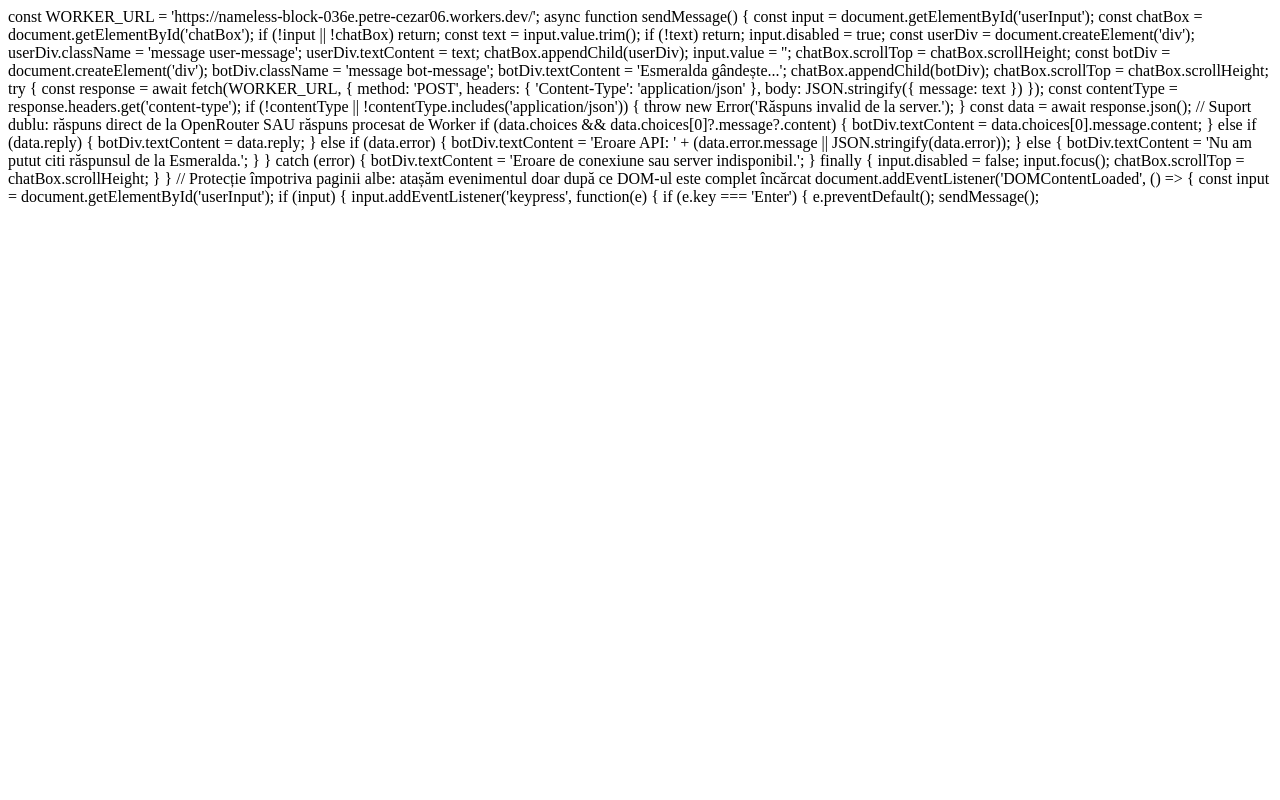
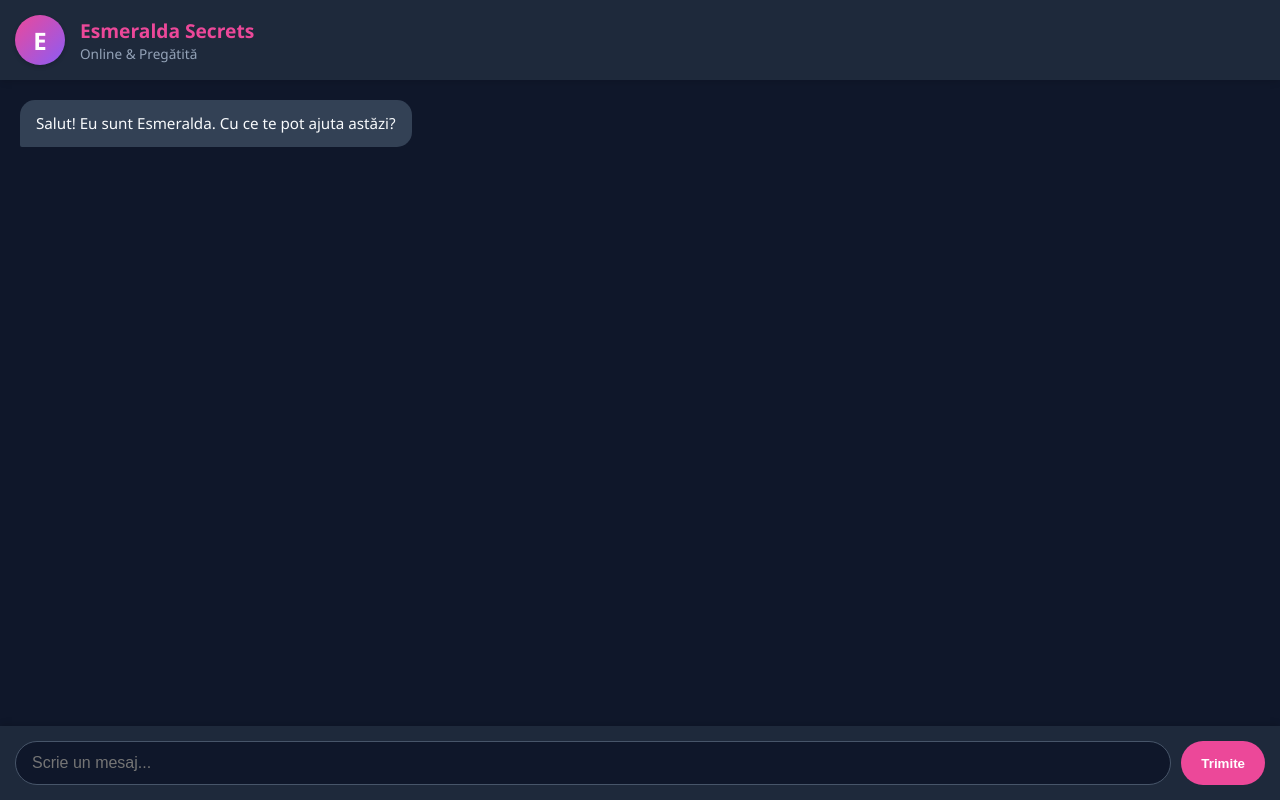
Before and after one commit to petrecezar06-prog/Esmaralda-secrets, a plain HTML site: page index.html in a window 1280 px wide. Drawn offline with Linux system fonts and the light colour scheme.

Commit message:
Refactor index.html structure and styles

```diff
--- a/index.html
+++ b/index.html
@@ -1,3 +1,146 @@
+<!DOCTYPE html>
+<html lang="ro">
+<head>
+  <meta charset="UTF-8">
+  <meta name="viewport" content="width=device-width, initial-scale=1.0">
+  <title>Esmeralda Secrets</title>
+  <style>
+    :root {
+      --bg-color: #0f172a;
+      --chat-bg: #1e293b;
+      --text-color: #f8fafc;
+      --accent-color: #ec4899;
+      --user-msg: #3b82f6;
+      --bot-msg: #334155;
+    }
+    body {
+      margin: 0;
+      padding: 0;
+      font-family: 'Segoe UI', Tahoma, Geneva, Verdana, sans-serif;
+      background-color: var(--bg-color);
+      color: var(--text-color);
+      display: flex;
+      flex-direction: column;
+      height: 100vh;
+    }
+    header {
+      background-color: var(--chat-bg);
+      padding: 15px;
+      display: flex;
+      align-items: center;
+      gap: 15px;
+      box-shadow: 0 4px 6px -1px rgba(0, 0, 0, 0.1);
+    }
+    .avatar {
+      width: 50px;
+      height: 50px;
+      border-radius: 50%;
+      background: linear-gradient(135deg, #ec4899, #8b5cf6);
+      display: flex;
+      align-items: center;
+      justify-content: center;
+      font-size: 24px;
+      font-weight: bold;
+      color: white;
+      box-shadow: 0 2px 4px rgba(0,0,0,0.2);
+    }
+    .title-container h1 {
+      margin: 0;
+      font-size: 1.2rem;
+      color: var(--accent-color);
+    }
+    .title-container p {
+      margin: 0;
+      font-size: 0.85rem;
+      color: #94a3b8;
+    }
+    #chatBox {
+      flex: 1;
+      padding: 20px;
+      overflow-y: auto;
+      display: flex;
+      flex-direction: column;
+      gap: 15px;
+    }
+    .message {
+      max-width: 80%;
+      padding: 12px 16px;
+      border-radius: 15px;
+      line-height: 1.5;
+      font-size: 0.95rem;
+      word-wrap: break-word;
+    }
+    .user-message {
+      background-color: var(--user-msg);
+      color: white;
+      align-self: flex-end;
+      border-bottom-right-radius: 2px;
+    }
+    .bot-message {
+      background-color: var(--bot-msg);
+      color: var(--text-color);
+      align-self: flex-start;
+      border-bottom-left-radius: 2px;
+    }
+    .input-container {
+      padding: 15px;
+      background-color: var(--chat-bg);
+      display: flex;
+      gap: 10px;
+      box-shadow: 0 -4px 6px -1px rgba(0, 0, 0, 0.1);
+    }
+    #userInput {
+      flex: 1;
+      padding: 12px 16px;
+      border-radius: 25px;
+      border: 1px solid #475569;
+      background-color: #0f172a;
+      color: white;
+      font-size: 1rem;
+      outline: none;
+    }
+    #userInput:focus {
+      border-color: var(--accent-color);
+    }
+    button {
+      background-color: var(--accent-color);
+      color: white;
+      border: none;
+      padding: 0 20px;
+      border-radius: 25px;
+      font-weight: bold;
+      cursor: pointer;
+      transition: background 0.2s;
+    }
+    button:hover {
+      opacity: 0.9;
+    }
+    button:disabled {
+      opacity: 0.5;
+      cursor: not-allowed;
+    }
+  </style>
+</head>
+<body>
+
+  <header>
+    <div class="avatar">E</div>
+    <div class="title-container">
+      <h1>Esmeralda Secrets</h1>
+      <p>Online & Pregătită</p>
+    </div>
+  </header>
+
+  <div id="chatBox">
+    <div class="message bot-message">Salut! Eu sunt Esmeralda. Cu ce te pot ajuta astăzi?</div>
+  </div>
+
+  <div class="input-container">
+    <input type="text" id="userInput" placeholder="Scrie un mesaj..." autocomplete="off">
+    <button onclick="sendMessage()">Trimite</button>
+  </div>
+
+  <script>
     const WORKER_URL = 'https://nameless-block-036e.petre-cezar06.workers.dev/';
 
     async function sendMessage() {
@@ -37,7 +180,6 @@ async function sendMessage() {
 
         const data = await response.json();
 
-    // Suport dublu: răspuns direct de la OpenRouter SAU răspuns procesat de Worker
         if (data.choices && data.choices[0]?.message?.content) {
           botDiv.textContent = data.choices[0].message.content;
         } else if (data.reply) {
@@ -56,7 +198,6 @@ async function sendMessage() {
       }
     }
 
-// Protecție împotriva paginii albe: atașăm evenimentul doar după ce DOM-ul este complet încărcat
     document.addEventListener('DOMContentLoaded', () => {
       const input = document.getElementById('userInput');
       if (input) {
@@ -64,3 +205,10 @@ document.addEventListener('DOMContentLoaded', () => {
           if (e.key === 'Enter') {
             e.preventDefault();
             sendMessage();
+          }
+        });
+      }
+    });
+  </script>
+</body>
+</html>
```
Lines whose indentation alone changed are shown as unchanged.
